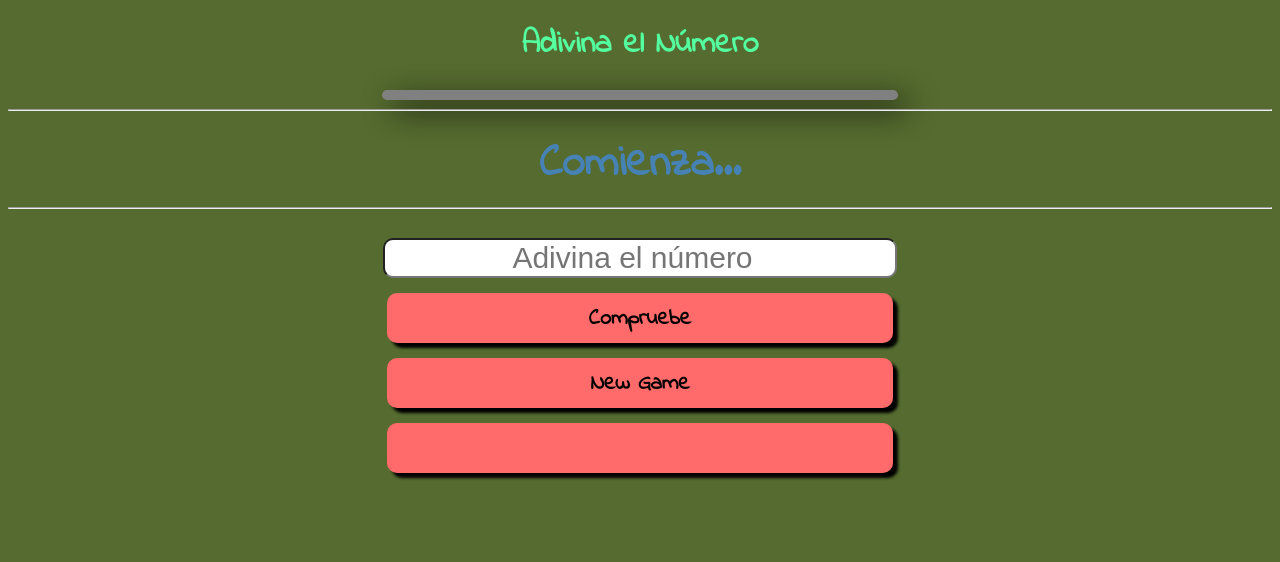
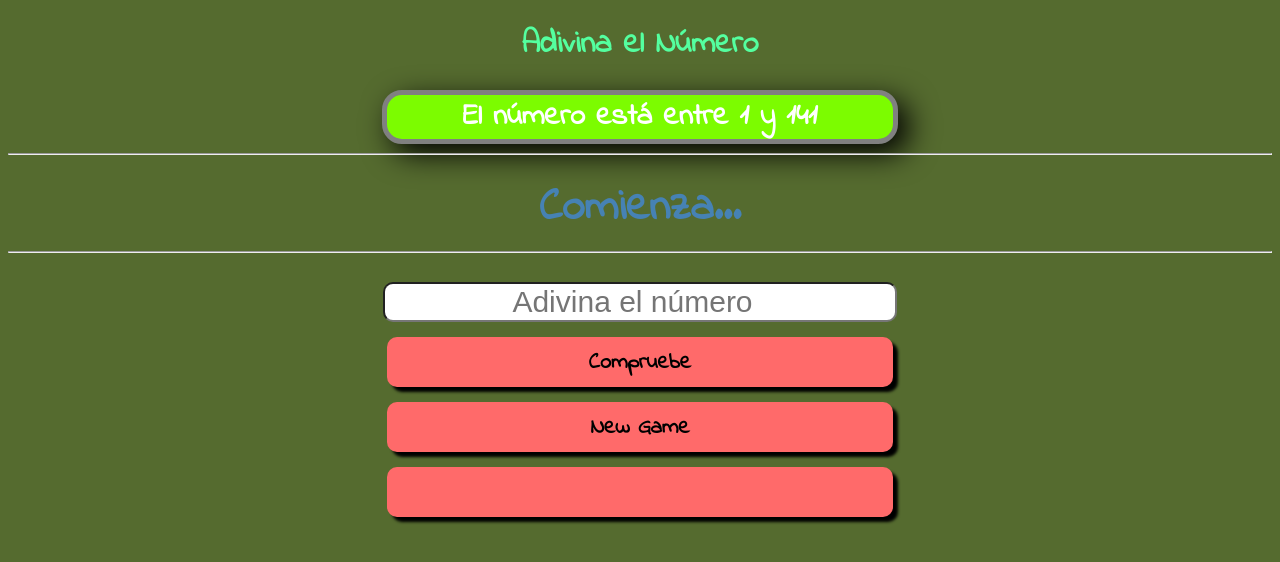
Before and after one commit to jam1894/Adivinanza, a plain HTML site: page index.html in a window 1280 px wide. Drawn offline with Linux system fonts and the light colour scheme; files that its build step writes are made by us from their sources.

Commit message:
Nuevo Adivinanza
Juego adivinar numero

```diff
--- a/index.html
+++ b/index.html
@@ -5,7 +5,7 @@
 	<meta name="viewport" content="initial-scale=1, maximum-scale=1, user-scalable=no">
 	<title>Adivinanza</title>
 	<link rel="stylesheet" type="text/css" href="css/css.css">
-	<script src = "js/script.js"></script>
+	<script src = "script/script.js"></script>
 	<link href='http://fonts.googleapis.com/css?family=Indie+Flower' rel='stylesheet' type='text/css'>
 	<div id = "screen" class ></div>
 </head>
```
Also changed, not shown: css/css.css (renamed from css.css), script/script.js (renamed from script.js), 2 other files.
